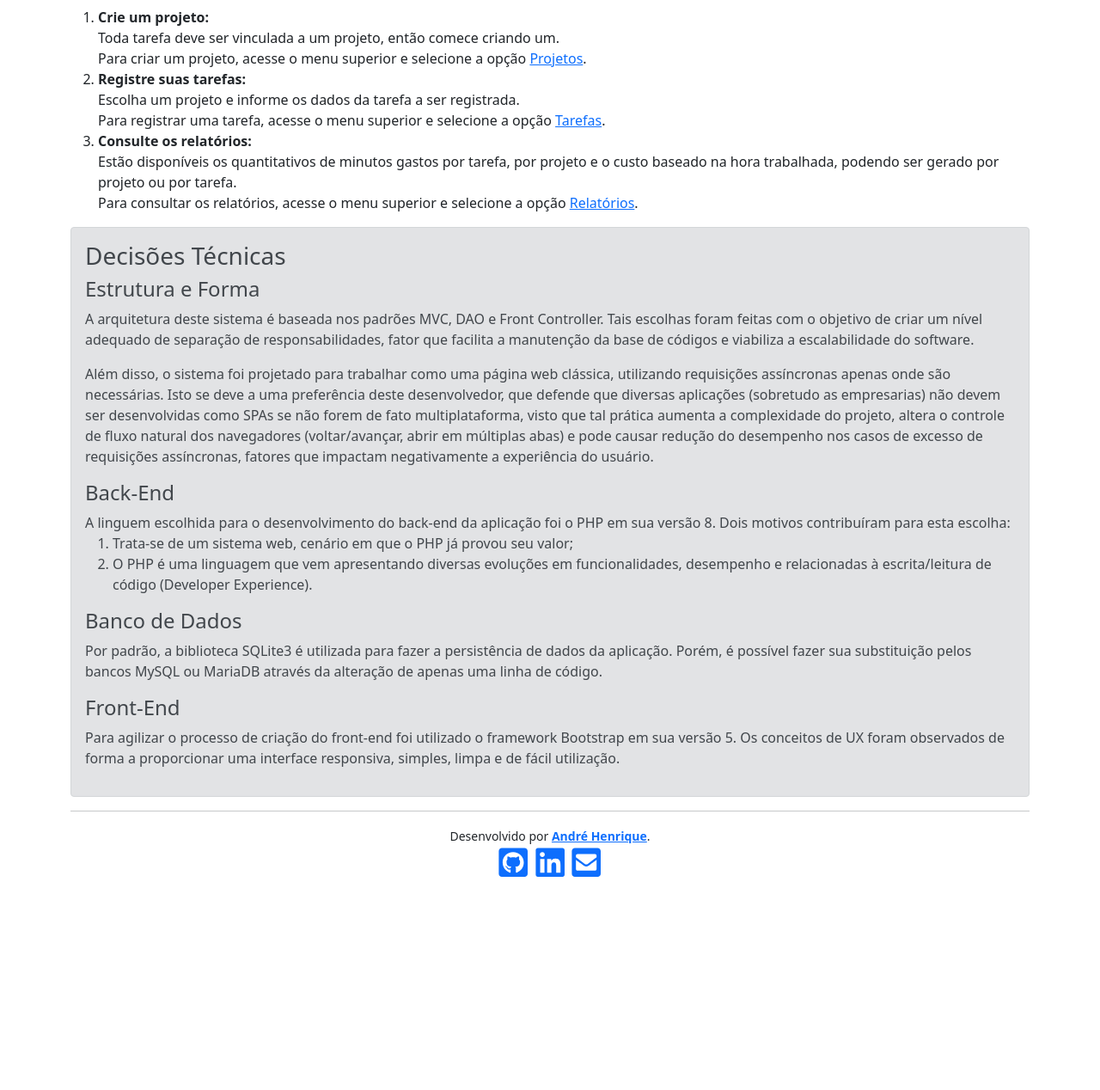
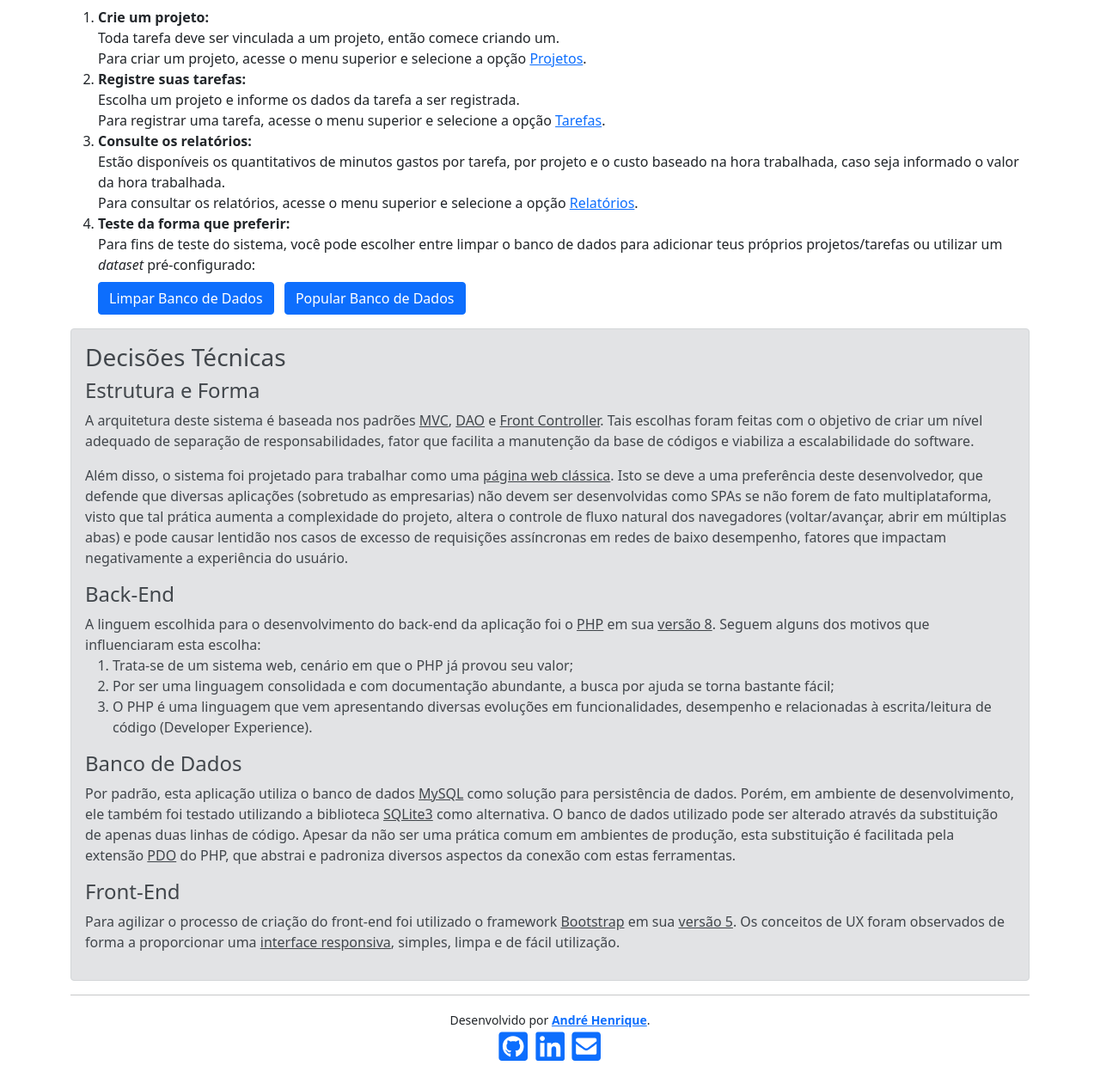
Before and after one commit to andrehs91/srp, a PHP site: page / in a window 1280 px wide. Shown: the part 309-1577 px from the top of the page at 86% size. Before the commit the page ends 1329 px from the top, so only its background shows below. Run offline with PHP 8.4, Linux system fonts and the light colour scheme.

Commit message:
Alteração do banco de dados para MySQL e implementação dos botões para limpar e popular o banco de dados

```diff
--- a/Public/index.php
+++ b/Public/index.php
@@ -1,21 +1,21 @@
 <?php
 
-ini_set('display_errors', 1);
-ini_set('display_startup_errors', 1);
-error_reporting(E_ALL);
+ini_set('display_errors', 1);         // Comentar em produção
+ini_set('display_startup_errors', 1); // Comentar em produção
+error_reporting(E_ALL);               // Comentar em produção
 
 require_once "../autoload.php";
 
 use \Controller\Router;
-use \Controller\SQLiteConnection;
+use \Controller\MySQLConnection;
 
 $router = new Router($_SERVER['REQUEST_URI']);
 $route = $router->getRoute();
-$connection = SQLiteConnection::createConnection();
+$connection = MySQLConnection::createConnection();
 
 try {
     require "../Source/Controller/$route.php";
 } catch (Throwable $throwable) {
-    showThrowable($throwable);
+    showThrowable($throwable); // Comentar em produção
     $router->redirect("404");
 }
--- a/Source/DAO/TaskDAO.php
+++ b/Source/DAO/TaskDAO.php
@@ -55,7 +55,7 @@ class TaskDAO
 
     public function read(int $id): ?Task
     {
-        $query = 'SELECT * FROM (SELECT tasks.*, projects.name AS project_name FROM tasks INNER JOIN projects ON tasks.project_id = projects.id) WHERE id = :id;'; // Criar VIEW
+        $query = 'SELECT * FROM (SELECT * FROM tasks_with_projectname) AS tasks_with_projectname WHERE id = :id;';
         $statement = $this->connection->prepare($query);
         $statement->bindValue(':id', $id);
         $statement->execute();
@@ -66,7 +66,7 @@ class TaskDAO
 
     public function readAll(): ?array
     {
-        $query = 'SELECT tasks.*, projects.name AS project_name FROM tasks INNER JOIN projects ON tasks.project_id = projects.id;';
+        $query = 'SELECT * FROM tasks_with_projectname;';
         $result = $this->connection->query($query);
         $tasks = $result->fetchAll();
         if (!count($tasks)) return null;
@@ -107,7 +107,7 @@ class TaskDAO
     public function filter(array $parameters, array $validatedKeys): ?array
     {
         $addAnd = 0;
-        $query = 'SELECT * FROM (SELECT tasks.*, projects.name AS project_name FROM tasks INNER JOIN projects ON tasks.project_id = projects.id) WHERE';
+        $query = 'SELECT * FROM (SELECT * FROM tasks_with_projectname) AS tasks_with_projectname WHERE';
         foreach ($parameters as $parameterKey => $parameterValue) {
             if (in_array($parameterKey, $validatedKeys)) {
                 if ($addAnd > 0 && $addAnd < count($validatedKeys)) {
--- a/Source/View/imprimir-tarefa.php
+++ b/Source/View/imprimir-tarefa.php
@@ -2,8 +2,9 @@
 <section class="mb-3">
     <p class="mb-0">
         <div class="row g-1">
-            <div class="col col-3 border-top border-bottom text-end"><strong>Vinculada ao Projeto: </strong></div>
-            <div class="col col-9 border-top border-bottom"><?= $task->getProjectName(); ?></div>
+            <div class="col col-12 border-bottom text-end" colspan="2"></div>
+            <div class="col col-3 border-bottom text-end"><strong>Vinculada ao Projeto: </strong></div>
+            <div class="col col-9 border-bottom"><?= $task->getProjectName(); ?></div>
             <div class="col col-3 border-bottom text-end"><strong>Descrição: </strong></div>
             <div class="col col-9 border-bottom"><?= $task->getDescription(); ?></div>
             <div class="col col-3 border-bottom text-end"><strong>Situação: </strong></div>
--- a/Source/View/pagina-inicial.php
+++ b/Source/View/pagina-inicial.php
@@ -18,26 +18,33 @@
         </li>
         <li>
             <strong>Consulte os relatórios:</strong><br>
-            Estão disponíveis os quantitativos de minutos gastos por tarefa, por projeto e o custo baseado na hora trabalhada, podendo ser gerado por projeto ou por tarefa.<br>
+            Estão disponíveis os quantitativos de minutos gastos por tarefa, por projeto e o custo baseado na hora trabalhada, caso seja informado o valor da hora trabalhada.<br>
             Para consultar os relatórios, acesse o menu superior e selecione a opção <a href="/relatorios">Relatórios</a>.
+        </li>
+        <li>
+            <strong>Teste da forma que preferir:</strong><br>
+            Para fins de teste do sistema, você pode escolher entre limpar o banco de dados para adicionar teus próprios projetos/tarefas ou utilizar um <i>dataset</i> pré-configurado:<br>
+            <a class="btn btn-primary mt-2 me-2" href="/DB?limpar=true" role="button">Limpar Banco de Dados</a>
+            <a class="btn btn-primary mt-2" href="/DB?popular=true" role="button">Popular Banco de Dados</a>
         </li>
     </ol>
 </section>
 <section class="mb-3 alert alert-secondary">
     <h3>Decisões Técnicas</h3>
     <h4>Estrutura e Forma</h4>
-    <p>A arquitetura deste sistema é baseada nos padrões MVC, DAO e Front Controller. Tais escolhas foram feitas com o objetivo de criar um nível adequado de separação de responsabilidades, fator que facilita a manutenção da base de códigos e viabiliza a escalabilidade do software.</p>
-    <p>Além disso, o sistema foi projetado para trabalhar como uma página web clássica, utilizando requisições assíncronas apenas onde são necessárias. Isto se deve a uma preferência deste desenvolvedor, que defende que diversas aplicações (sobretudo as empresarias) não devem ser desenvolvidas como SPAs se não forem de fato multiplataforma, visto que tal prática aumenta a complexidade do projeto, altera o controle de fluxo natural dos navegadores (voltar/avançar, abrir em múltiplas abas) e pode causar redução do desempenho nos casos de excesso de requisições assíncronas, fatores que impactam negativamente a experiência do usuário.</p>
+    <p>A arquitetura deste sistema é baseada nos padrões <u>MVC</u>, <u>DAO</u> e <u>Front Controller</u>. Tais escolhas foram feitas com o objetivo de criar um nível adequado de separação de responsabilidades, fator que facilita a manutenção da base de códigos e viabiliza a escalabilidade do software.</p>
+    <p>Além disso, o sistema foi projetado para trabalhar como uma <u>página web clássica</u>. Isto se deve a uma preferência deste desenvolvedor, que defende que diversas aplicações (sobretudo as empresarias) não devem ser desenvolvidas como SPAs se não forem de fato multiplataforma, visto que tal prática aumenta a complexidade do projeto, altera o controle de fluxo natural dos navegadores (voltar/avançar, abrir em múltiplas abas) e pode causar lentidão nos casos de excesso de requisições assíncronas em redes de baixo desempenho, fatores que impactam negativamente a experiência do usuário.</p>
     <h4>Back-End</h4>
-    <p class="mb-0">A linguem escolhida para o desenvolvimento do back-end da aplicação foi o PHP em sua versão 8. Dois motivos contribuíram para esta escolha:</p>
+    <p class="mb-0">A linguem escolhida para o desenvolvimento do back-end da aplicação foi o <u>PHP</u> em sua <u>versão 8</u>. Seguem alguns dos motivos que influenciaram esta escolha:</p>
         <ol>
             <li>Trata-se de um sistema web, cenário em que o PHP já provou seu valor;</li>
+            <li>Por ser uma linguagem consolidada e com documentação abundante, a busca por ajuda se torna bastante fácil;</li>
             <li>O PHP é uma linguagem que vem apresentando diversas evoluções em funcionalidades, desempenho e relacionadas à escrita/leitura de código (Developer Experience).</li>
         </ol>
     <h4>Banco de Dados</h4>
-    <p>Por padrão, a biblioteca SQLite3 é utilizada para fazer a persistência de dados da aplicação. Porém, é possível fazer sua substituição pelos bancos MySQL ou MariaDB através da alteração de apenas uma linha de código.</p>
+    <p>Por padrão, esta aplicação utiliza o banco de dados <u>MySQL</u> como solução para persistência de dados. Porém, em ambiente de desenvolvimento, ele também foi testado utilizando a biblioteca <u>SQLite3</u> como alternativa. O banco de dados utilizado pode ser alterado através da substituição de apenas duas linhas de código. Apesar da não ser uma prática comum em ambientes de produção, esta substituição é facilitada pela extensão <u>PDO</u> do PHP, que abstrai e padroniza diversos aspectos da conexão com estas ferramentas.</p>
     <h4>Front-End</h4>
-    <p>Para agilizar o processo de criação do front-end foi utilizado o framework Bootstrap em sua versão 5. Os conceitos de UX foram observados de forma a proporcionar uma interface responsiva, simples, limpa e de fácil utilização.</p>
+    <p>Para agilizar o processo de criação do front-end foi utilizado o framework <u>Bootstrap</u> em sua <u>versão 5</u>. Os conceitos de UX foram observados de forma a proporcionar uma <u>interface responsiva</u>, simples, limpa e de fácil utilização.</p>
 </section>
 <section class="mb-3 text-center">
     <hr>
--- a/Source/View/relatorios.php
+++ b/Source/View/relatorios.php
@@ -48,7 +48,7 @@
             }
         }
     ?>
-    <p class="mb-0"><Strong>Tempo despendido: </Strong><?= $tempo ?? "0" ; ?> min</p>
+    <p class="mb-0"><Strong>Tempo despendido: </Strong><?= $tempo ?? "0" ; ?> min (<?= $tempo ? intval($tempo/60) : "0" ; ?> horas e <?= $tempo ? $tempo%60 : "0" ; ?> minutos)</p>
     <?php if ($tempo && $report->hourlyRate): ?>
     <p><Strong>Custo Total: </Strong>R$ <?= number_format($tempo * $report->hourlyRate / 60, 2, ",", ".") ?></p>
     <?php endif; ?>
```
Also changed, not shown: MySQL.sql (added, +37 -0 lines), Source/Controller/MySQLConnection.php (added, +16 -0 lines), Source/Controller/PageDB.php (added, +30 -0 lines), Source/Controller/SQLiteConnection.php (+8 -2 lines).
